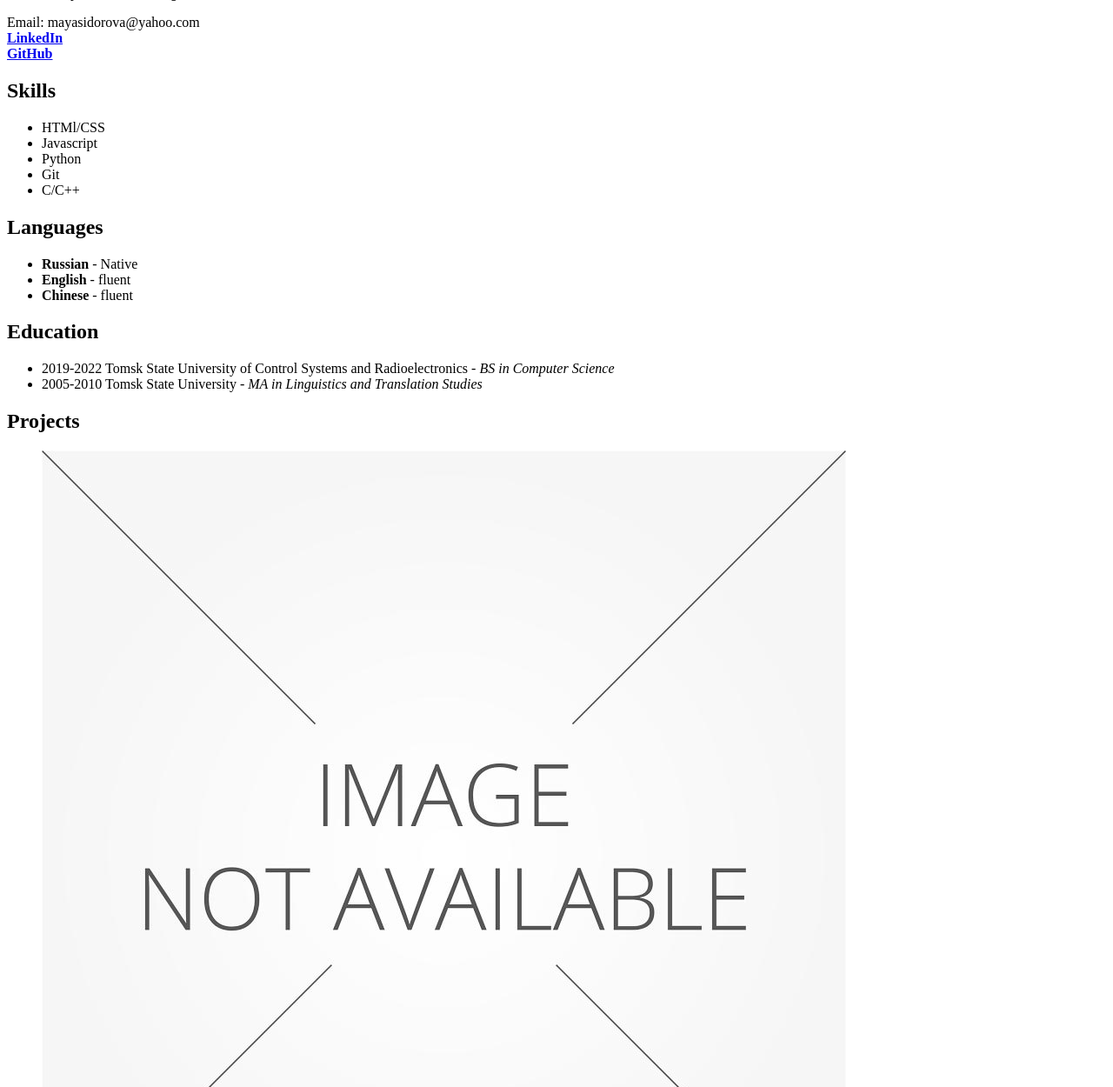
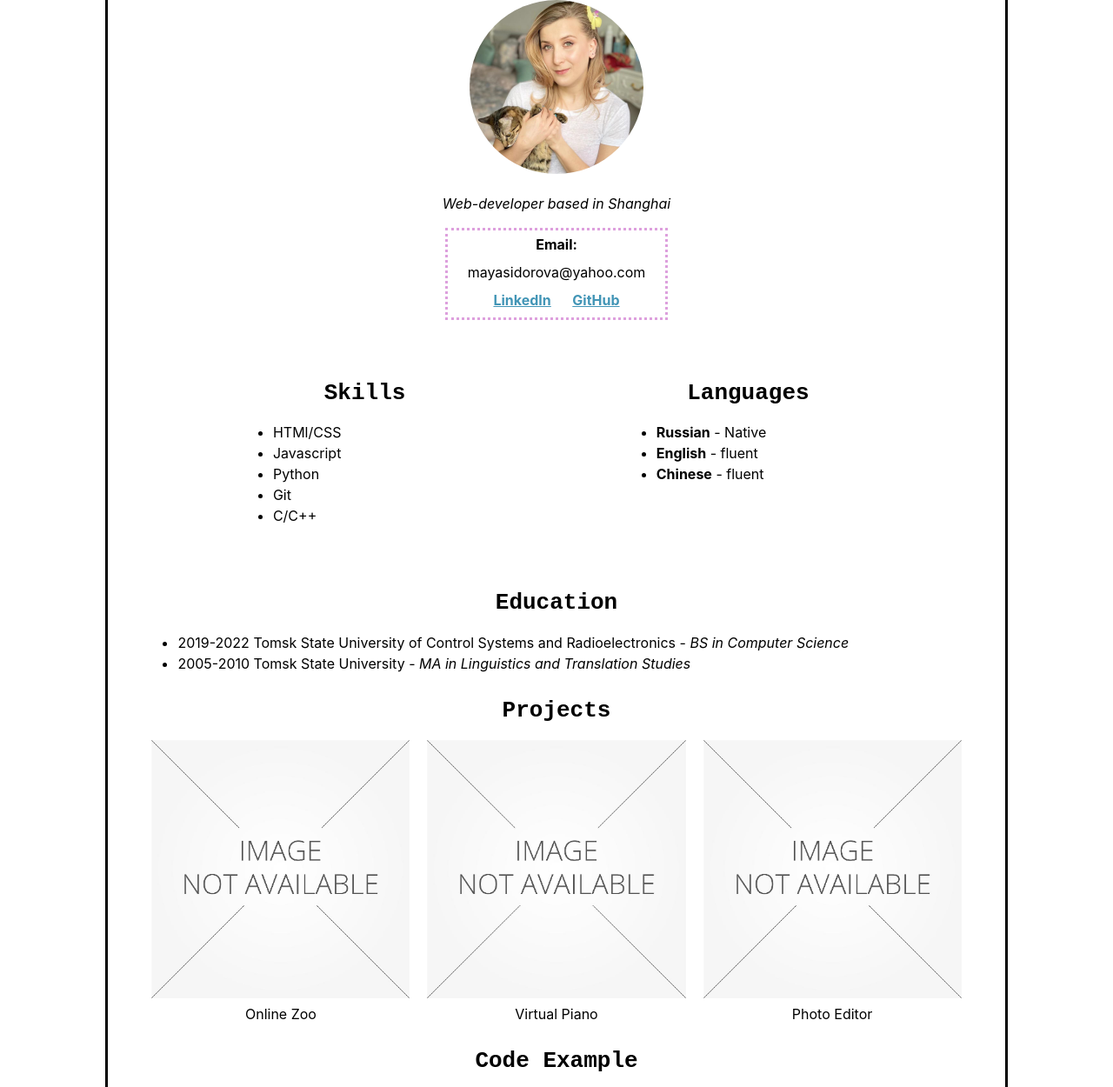
Before and after one commit to Mayumayumau/rsschool-cv, a plain HTML site: page index.html in a window 1280 px wide. Shown: the part 97-1347 px from the top of the page at 87% size. Drawn offline with Linux system fonts and the light colour scheme.

Commit message:
feat: add photo

```diff
--- a/index.html
+++ b/index.html
@@ -8,22 +8,25 @@
     <link rel="stylesheet" href="style.css" />
   </head>
   <body>
-    <main>
+    <div id="main">
       <h1>Maya Sidorova</h1>
-      <p><em>Web-developer based in Shanghai</em></p>
+      <img id="photo" src="photo.png" alt="A photo of a woman with a cat">
+      <p id="subtitle"><em>Web-developer based in Shanghai</em></p>
       <section id="contacts">
-        <div id="email">Email: mayasidorova@yahoo.com</div>
+        <div id="email"><b>Email:</b> mayasidorova@yahoo.com</div>
         <div id="linkedin">
           <a href="https://www.linkedin.com/in/maya-sidorova-97a15686"
             ><strong>LinkedIn</strong></a
           >
+          <a id="github" href="https://github.com/Mayumayumau"
+            ><strong>GitHub</strong>
         </div>
         <div>
-          <a id="github" href="https://github.com/Mayumayumau"
-            ><strong>GitHub</strong></a
+          </a
           >
         </div>
       </section>
+      <div id="skillset">
       <section id="skills">
         <h2>Skills</h2>
         <ul>
@@ -35,13 +38,14 @@
         </ul>
       </section>
       <section id="languages">
-        <h1>Languages</h1>
+        <h2>Languages</h2>
         <ul>
           <li><strong>Russian</strong> - Native</li>
           <li><strong>English</strong> - fluent</li>
           <li><strong>Chinese</strong> - fluent</li>
         </ul>
       </section>
+    </div>
       <section id="education">
         <h2>Education</h2>
         <ul>
@@ -55,10 +59,12 @@
           </li>
         </ul>
       </section>
-      <section id="Projects">
+      <section id="projects">
         <h2>Projects</h2>
+        <div id="project-photos">
           <figure>
             <img
+              class="project-photo"
               src="image-not-available.jpg"
               alt="Screenshot of Online Zoo project"
             />
@@ -66,6 +72,7 @@
           </figure>
           <figure>
             <img
+              class="project-photo"
               src="image-not-available.jpg"
               alt="Screenshot of Virtual Piano web app"
             />
@@ -73,11 +80,13 @@
           </figure>
           <figure>
             <img
+              class="project-photo"
               src="image-not-available.jpg"
               alt="Screenshot of Photo Editor web app"
             />
             <figcaption>Photo Editor</figcaption>
           </figure>
+        </div>
       </section>
       <section id="code">
         <h2>Code Example</h2>
@@ -93,6 +102,6 @@
         }
         </pre>
       </section>
-    </main>
+    </div>
   </body>
 </html>
--- a/style.css
+++ b/style.css
@@ -0,0 +1,87 @@
+#main {
+  width: 80%;
+  margin: auto;
+  border: solid;
+  border-radius: 2%;
+  text-align: center;
+  font-family: -apple-system, BlinkMacSystemFont, "Segoe UI", Roboto, Oxygen,
+    Ubuntu, Cantarell, "Open Sans", "Helvetica Neue", sans-serif;
+  padding: 10px;
+
+  line-height: 1.5em;
+}
+h1 {
+  font-family: monospace;
+  color: rgb(68, 53, 88);
+  font-size: 3em;
+}
+
+h2 {
+  font-family: monospace;
+  text-align: center;
+  font-size: 2em;
+}
+
+section {
+  margin: 30px;
+}
+
+#project-photos {
+  display: flex;
+  justify-content: space-evenly;
+}
+
+figure {
+  width: 300px;
+  margin: 0 10px;
+}
+
+.project-photo {
+  width: 100%;
+}
+
+#code {
+  text-align: left;
+}
+
+#skills {
+  width: 30%;
+  text-align: left;
+}
+
+#languages {
+  width: 30%;
+  text-align: left;
+}
+
+a {
+  margin: 10px;
+  color: rgb(66, 149, 182);
+}
+
+#contacts {
+  border: dotted plum;
+  width: 250px;
+  height: 100px;
+  margin: auto;
+  line-height: 2em;
+}
+
+a:visited {
+  color: rgb(103, 79, 128);
+}
+
+#education {
+  text-align: left;
+}
+
+#skillset {
+  display: flex;
+  justify-content: space-evenly;
+  margin: 20px;
+}
+
+#photo {
+  width: 200px;
+  border-radius: 50%;
+}
```
Lines whose indentation alone changed are shown as unchanged.
